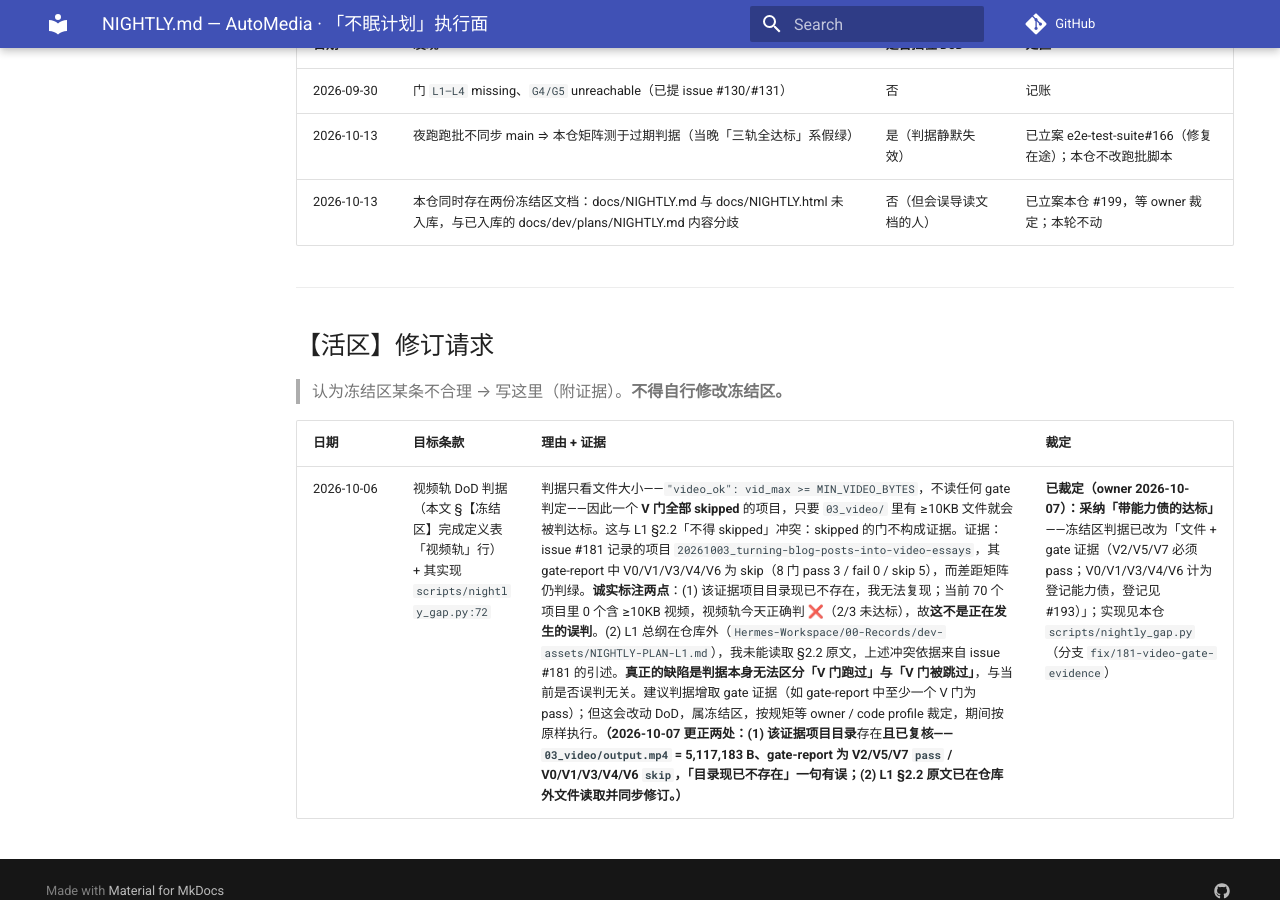
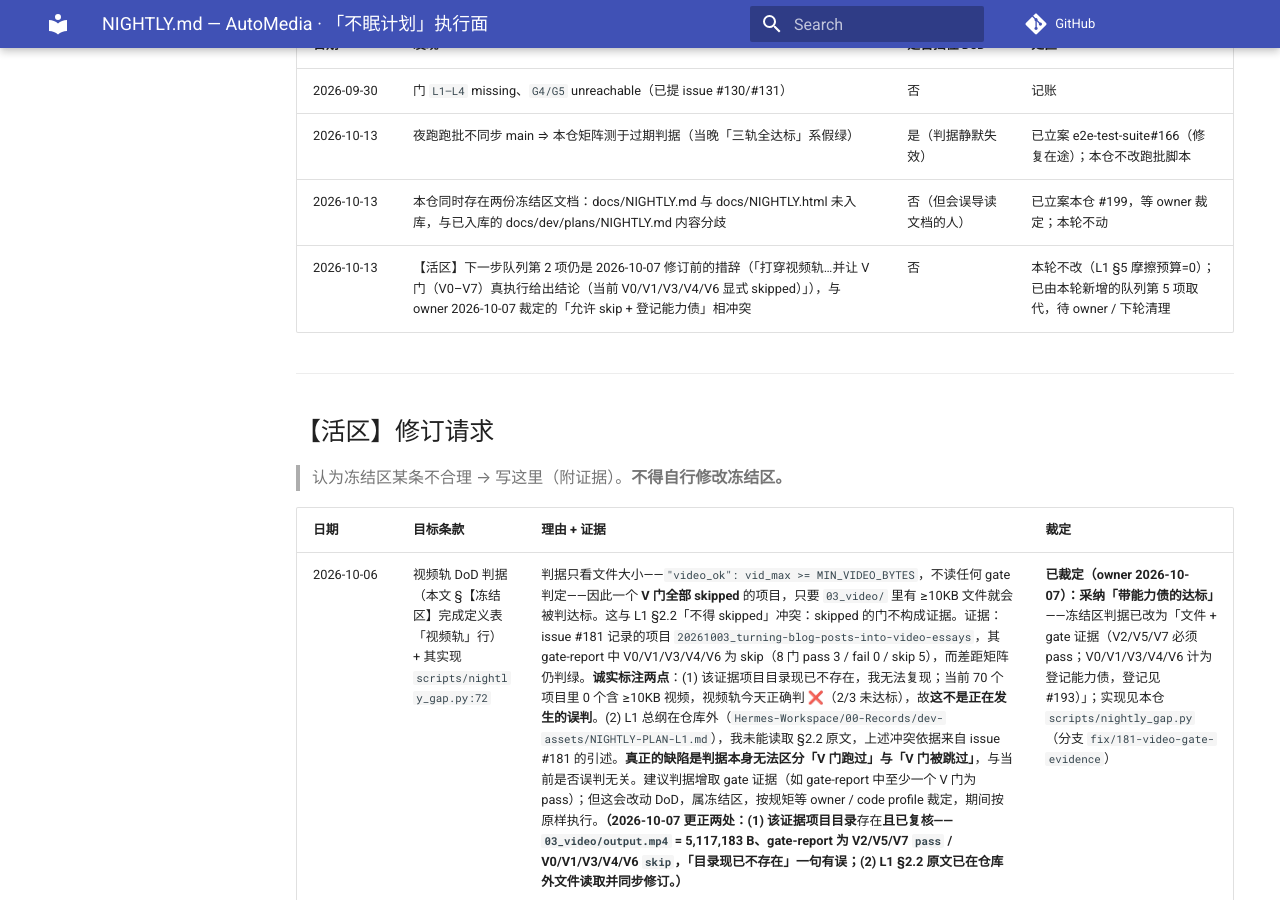
Before and after one commit to 1StepMore/AutoMedia, an MkDocs documentation site: the page built from docs/dev/plans/NIGHTLY.md, in a window 1280 px wide and 900 px high, scrolled down 3688 px. Built offline with MkDocs 1.6.1 and Material for MkDocs 9.7.7, drawn with Linux system fonts in a browser that asks for light colours; comment, search, counter and statistics services are not loaded.

Commit message:
chore(nightly): log the stale video-track queue wording against the ratified criterion (#166)
Signed-off-by: Hermes Agent <hermes-agent@nousresearch.com>

```diff
--- a/docs/dev/plans/NIGHTLY.md
+++ b/docs/dev/plans/NIGHTLY.md
@@ -127,6 +127,7 @@ hard 场景 **10 条全过**；门 `missing=4`（L1–L4）· `unreachable=2`（
 | 2026-09-30 | 门 `L1–L4` missing、`G4/G5` unreachable（已提 issue #130/#131） | 否 | 记账 |
 | 2026-10-13 | 夜跑跑批不同步 main ⇒ 本仓矩阵测于过期判据（当晚「三轨全达标」系假绿） | 是（判据静默失效） | 已立案 e2e-test-suite#166（修复在途）；本仓不改跑批脚本 |
 | 2026-10-13 | 本仓同时存在两份冻结区文档：docs/NIGHTLY.md 与 docs/NIGHTLY.html 未入库，与已入库的 docs/dev/plans/NIGHTLY.md 内容分歧 | 否（但会误导读文档的人） | 已立案本仓 #199，等 owner 裁定；本轮不动 |
+| 2026-10-13 | 【活区】下一步队列第 2 项仍是 2026-10-07 修订前的措辞（「打穿视频轨…并让 V 门（V0–V7）真执行给出结论（当前 V0/V1/V3/V4/V6 显式 skipped）」），与 owner 2026-10-07 裁定的「允许 skip + 登记能力债」相冲突 | 否 | 本轮不改（L1 §5 摩擦预算=0）；已由本轮新增的队列第 5 项取代，待 owner / 下轮清理 |
 
 ---
 
```
